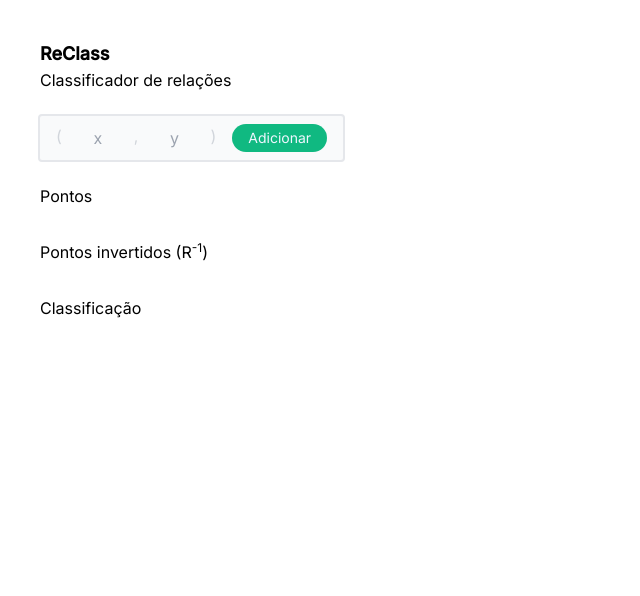
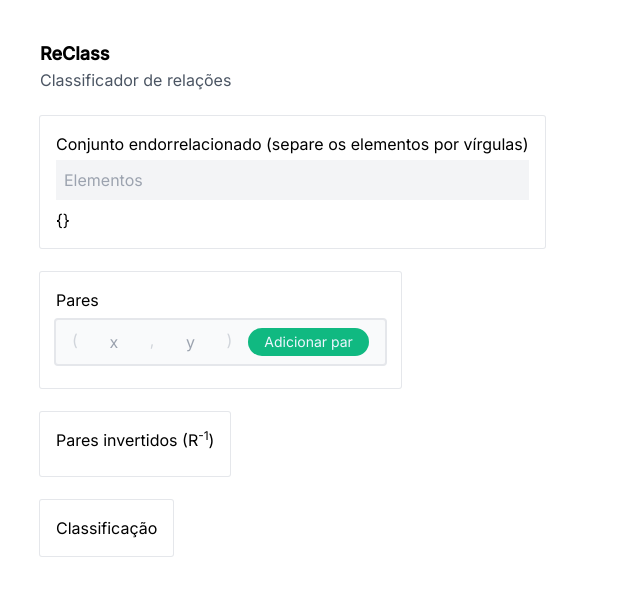
Before and after one commit to wolffbruno/reclass, a React (Create React App) app: page / in a window 1280 px wide. Shown: the top 596 px of the page, without its empty margins (0-640 px from the left). Built offline with nearby package versions, Linux system fonts and the light colour scheme.

Commit message:
- Added endorrelation.

```diff
--- a/src/App.tsx
+++ b/src/App.tsx
@@ -12,6 +12,7 @@ class OrderedPair {
 
 class Relation {
     pairs: OrderedPair[] = [];
+    endoRelation: string[] = [];
 
     transitivePairs(): [OrderedPair | null, OrderedPair | null][] {
         const result: [OrderedPair | null, OrderedPair | null][] = [];
@@ -28,6 +29,10 @@ class Relation {
 
     simetricPairs(): [OrderedPair | null, OrderedPair | null][]  {
         return this.pairs.filter(pair => this.pairs.find(x => x.x === pair.y && x.y === pair.x)).map(pair => [pair, this.pairs.find(x => x.x === pair.y && x.y === pair.x) as OrderedPair])
+    }
+
+    get isReflexive(): boolean {
+        return this.endoRelation && this.endoRelation.length > 0 && this.endoRelation.every(e => this.pairs.find(pair => pair.x === e && pair.y === e));
     }
 
     get isSimetric(): boolean {
@@ -56,6 +61,7 @@ class Relation {
 
 function App() {
     const [relation] = useState(new Relation());
+    const [inputValue, setInputValue] = useState('');
     const [orderedPair, setOrderedPair] = useState(new OrderedPair());
 
     const addOrderedPair = () => {
@@ -75,15 +81,39 @@ function App() {
         setOrderedPair(copy);
     }
 
+    const handleSetChange = (e: ChangeEvent<HTMLInputElement>) => {
+        setInputValue(e.target.value);
+        const array = (e.target.value || '').split(',').map(x => x.trim());
+
+        relation.endoRelation = array.filter(x => x);
+        console.log(relation.endoRelation)
+    }
 
     return (
         <>
             <div className="w-full p-10 flex flex-col gap-y-6 items-start">
                 <div>
                     <h1 className="text-lg font-bold">ReClass</h1>
-                    <span>Classificador de relações</span>
+                    <span className="text-gray-600">Classificador de relações</span>
                 </div>
-                <div className="bg-gray-50 ring-2 rounded-sm ring-gray-200 px-4 py-2 text-gray-300 flex gap-4 flex-wrap">
+                <div className="flex flex-col ring-1 ring-gray-200 rounded-sm p-4">
+                    Conjunto endorrelacionado (separe os elementos por vírgulas)
+                    <input value={inputValue} onChange={(e) => handleSetChange(e)} className="p-2 bg-gray-100 text-left mt-1" type="text" placeholder="Elementos"/>
+                    <div className="mt-2 flex gap-4 flex-wrap items-center">
+                        {'{'}{
+                            relation.endoRelation.map((e, i) => {
+                                return (
+                                    <div className="ordered-pair" key={i}>
+                                        {e}
+                                    </div>
+                                )
+                            })
+                        }{'}'}
+                    </div>
+                </div>
+                <div className="ring-1 ring-gray-200 rounded-sm p-4">
+                    Pares
+                    <div className="mt-2 bg-gray-50 ring-2 rounded-sm ring-gray-200 px-4 py-2 text-gray-300 flex gap-4 flex-wrap">
                         <span>(</span>
                         <input type="text" value={orderedPair.x} onChange={(e) => changeX(e)} className="w-10"
                                placeholder="x"/>
@@ -93,11 +123,9 @@ function App() {
                         <span>)</span>
                         <button onClick={() => addOrderedPair()}
                                 className="bg-green-500 rounded-full text-blue-50 px-4 text-sm py-1 hover:bg-green-600 transition-colors">
-                        Adicionar
+                            Adicionar par
                         </button>
                     </div>
-                <div>
-                    Pontos
                     <div className="mt-2 flex gap-4 flex-wrap">
                         {
                             relation.pairs.map((pair, i) => {
@@ -110,8 +138,8 @@ function App() {
                         }
                     </div>
                 </div>
-                <div>
-                    Pontos invertidos (R<sup>-1</sup>)
+                <div className="ring-1 ring-gray-200 rounded-sm p-4">
+                    Pares invertidos (R<sup>-1</sup>)
                     <div className="mt-2 flex gap-4 flex-wrap">
                         {
                             relation.invertedRelation.map((pair, i) => {
@@ -124,14 +152,17 @@ function App() {
                         }
                     </div>
                 </div>
-                <div>
+                <div className="ring-1 ring-gray-200 rounded-sm p-4">
                     Classificação
                     {
                         relation && relation.pairs && relation.pairs.length > 0 && (
-                            <div className="flex flex-col gap-4 text-gray-400">
-                                {relation.isSimetric && <span>Simétrica</span>}
-                                {relation.isTransitive && <span>Transitiva</span>}
-                                {relation.isAntiSimetric && <span>Anti-simétrica</span>}
+                            <div className="flex flex-col gap-4 text-gray-400 ml-10">
+                                <ol className="list-disc">
+                                    {relation.isReflexive && <li>Reflexiva</li>}
+                                    {relation.isSimetric && <li>Simétrica</li>}
+                                    {relation.isTransitive && <li>Transitiva</li>}
+                                    {relation.isAntiSimetric && <li>Anti-simétrica</li>}
+                                </ol>
                             </div>
                         )
                     }
```
Lines whose indentation alone changed are shown as unchanged.
